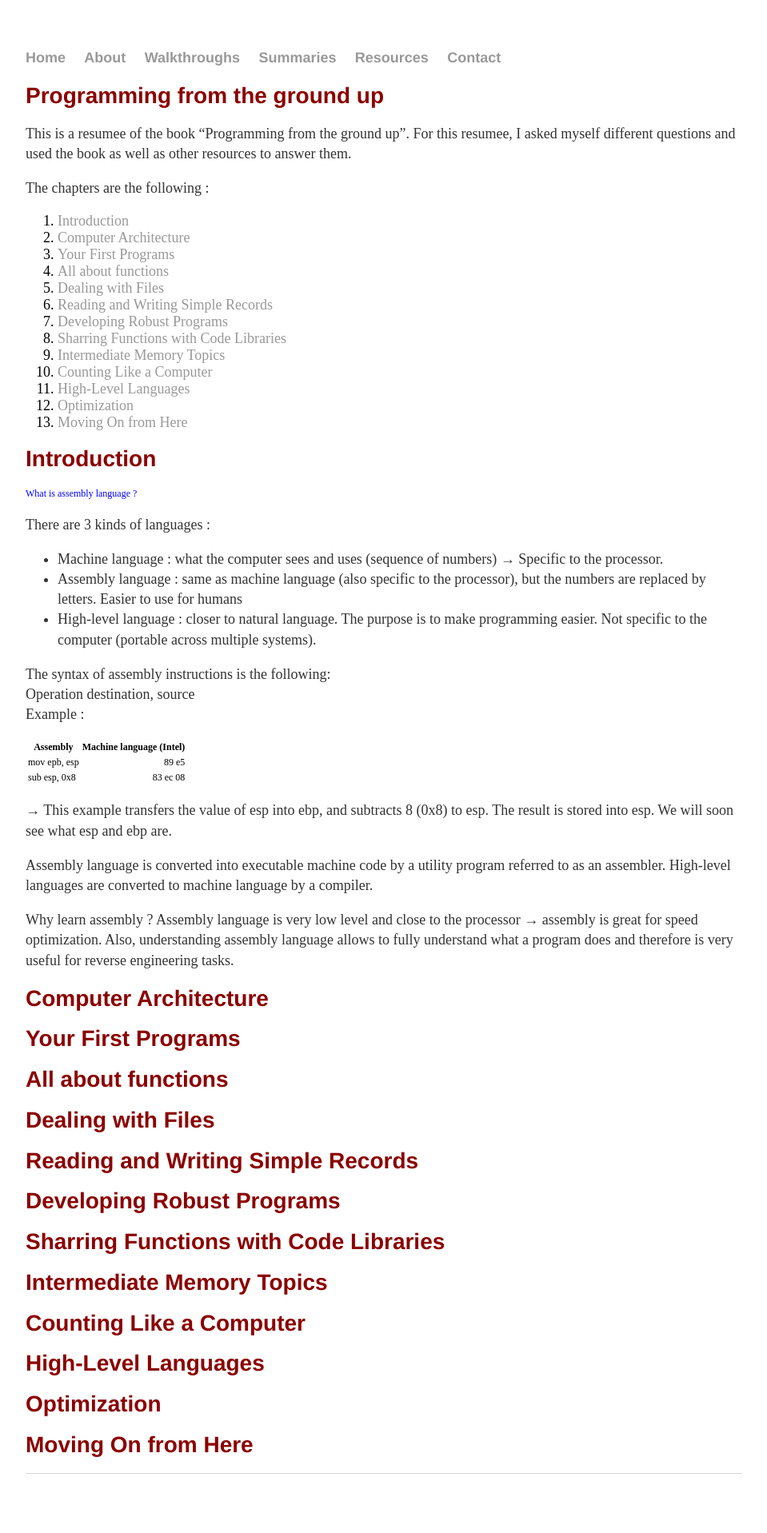
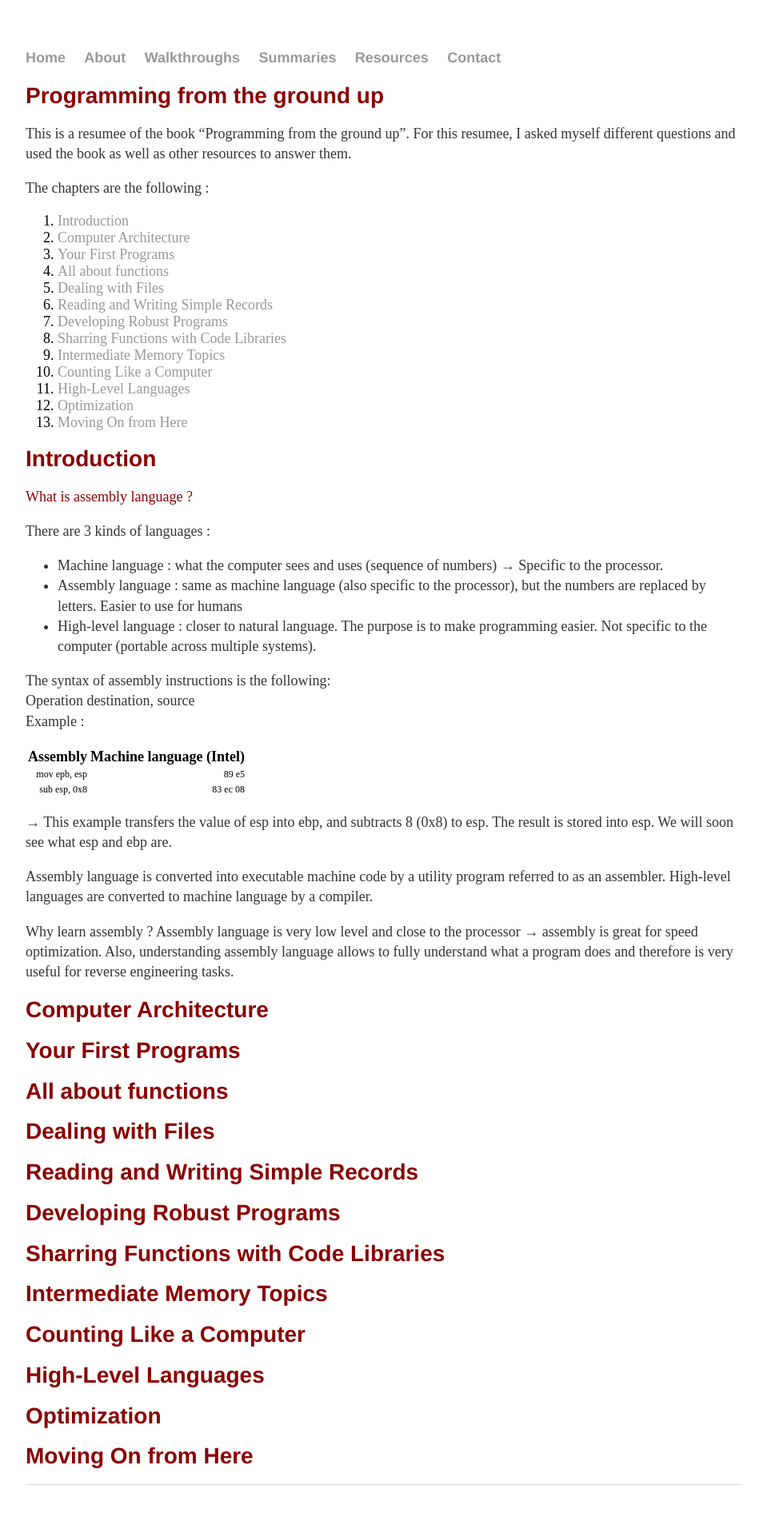
Before and after one commit to jsom1/jsom1.github.io, a Jekyll site: the page built from _summaries/assembly.md, in a window 1280 px wide. Shown: the whole page at 80% size, without its empty margins (160-1119 px from the left). Built offline with Jekyll 4.4.1, drawn with Linux system fonts in a browser that asks for light colours; our own code applies the rules of GitHub Pages for plain Markdown files.

Commit message:
Update assembly.md

```diff
--- a/_summaries/assembly.md
+++ b/_summaries/assembly.md
@@ -54,7 +54,7 @@
 # Introduction
 
 What is assembly language ?
-{:style="color:blue; font-size: 100%;"}
+{:style="color:DarkRed; font-size: 150%;"}
 There are 3 kinds of languages :
 - Machine language : what the computer sees and uses (sequence of numbers) → Specific to the processor.
 - Assembly language : same as machine language (also specific to the processor), but the numbers are replaced by letters. Easier to use for humans
@@ -65,10 +65,11 @@
 Example :
 
 | Assembly | Machine language (Intel) |
-| --- | ---:|
+| ---: | ---:|
 | mov epb, esp | 89 e5 |
 | sub esp, 0x8 | 83 ec 08 |
 {:.table-striped}
+{:style="font-size: 150%;"}
 
 → This example transfers the value of esp into ebp, and subtracts 8 (0x8) to esp. The result is stored into esp. We will soon see what esp and ebp are.
 
```
